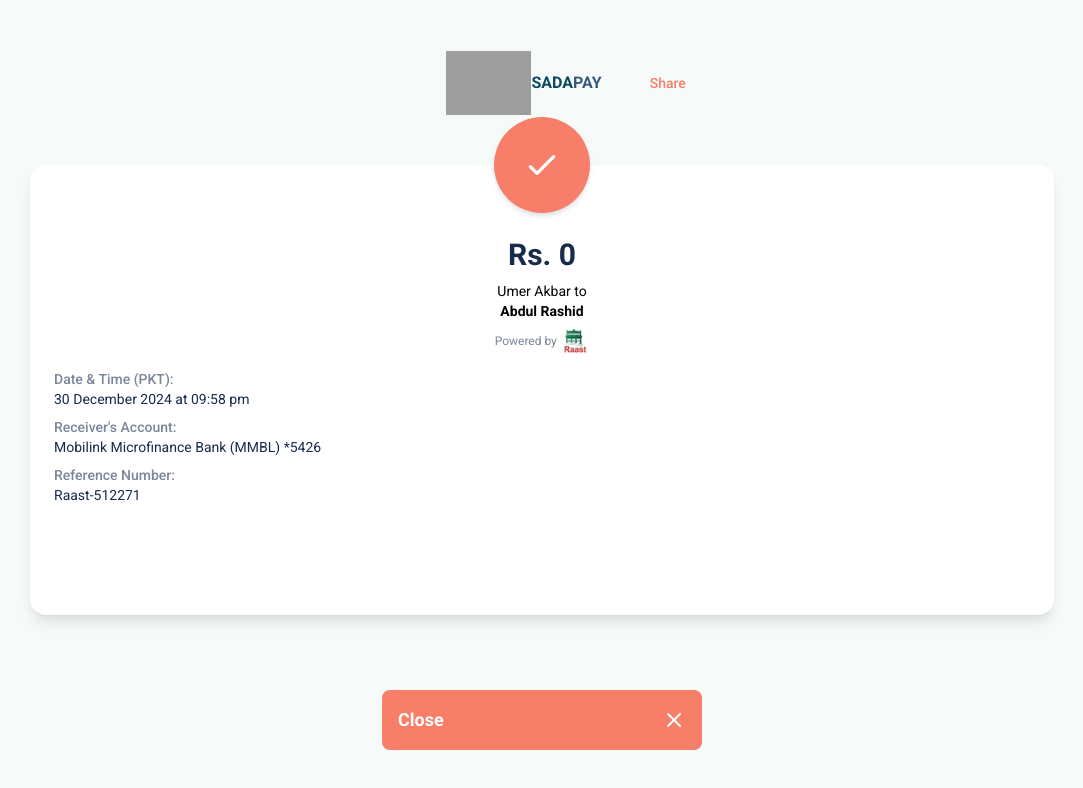
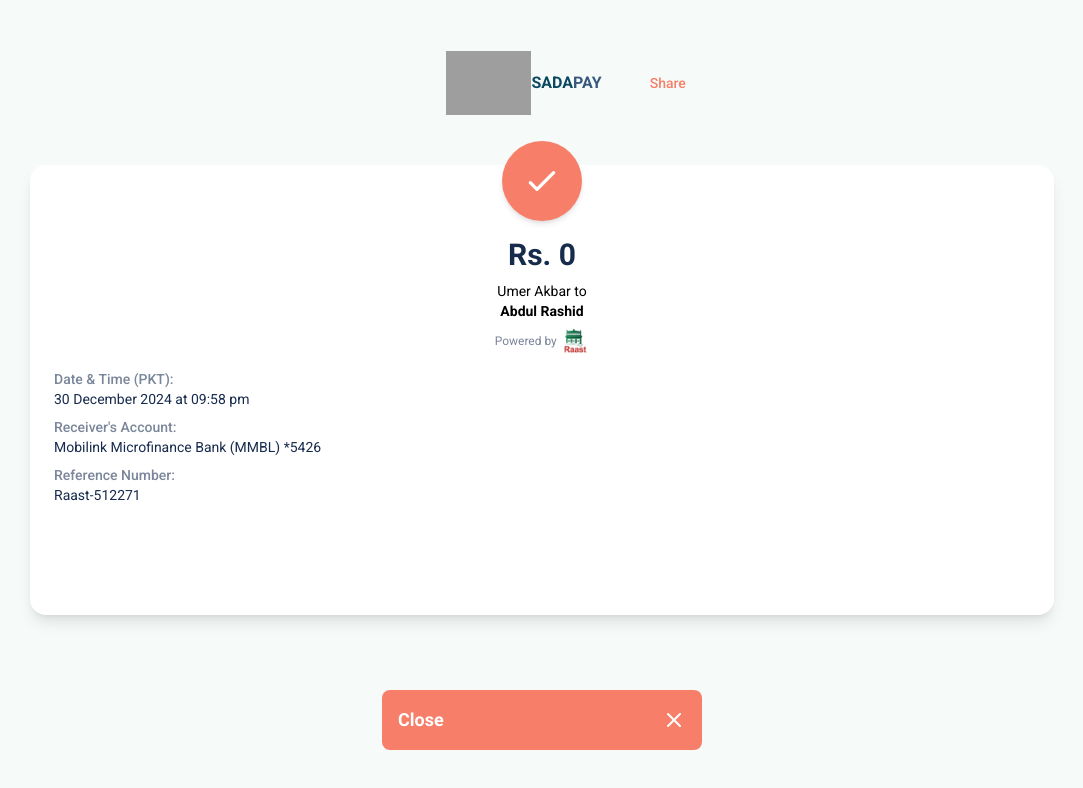
Before and after one commit to Ahsan-Burki2126/sada, a React (Vite) app: page /receipt in a window 1280 px wide. Shown: the top 788 px of the page, without its empty margins (98-1181 px from the left). Built offline with nearby package versions, Linux system fonts and the light colour scheme; grey boxes are pictures that could not be loaded.

Commit message:
changed the tick mark size and position in recipt

```diff
--- a/src/PaymentReceipt.jsx
+++ b/src/PaymentReceipt.jsx
@@ -63,11 +63,11 @@
       <div className="w-[80%] h-[450px] bg-white rounded-2xl p-6 z-10 shadow-lg relative">
         {/* Status Icon */}
         <div
-          className={`absolute -top-12 left-1/2 transform -translate-x-1/2 transition-transform duration-2000 ease-in-out ${
+          className={`absolute -top-6 left-1/2 transform -translate-x-1/2 transition-transform  ${
             isTransitioning ? "translate-y-4" : "translate-y-0"
           }`}
         >
-          <div className="bg-[#f77e68] text-white text-3xl rounded-full h-24 w-24 flex items-center justify-center shadow-md">
+          <div className="bg-[#f77e68] text-white text-3xl rounded-full h-20 w-20 flex items-center justify-center shadow-md">
             <svg
               xmlns="http://www.w3.org/2000/svg"
               className="h-10 w-10"
```
